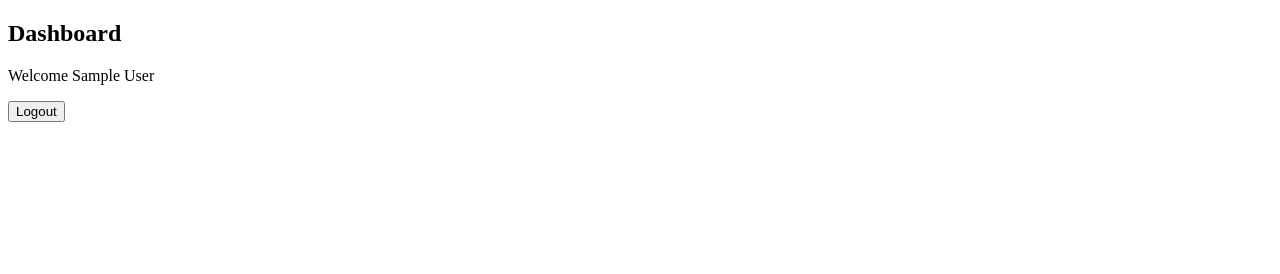
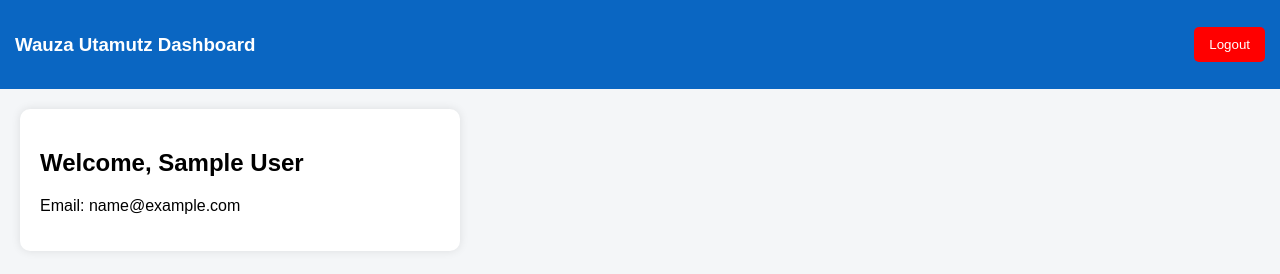
Before and after one commit to Mkataatozo/wauza-utamutz-backed, a website: page frontend/dashboard.html in a window 1280 px wide. Drawn offline with Linux system fonts and the light colour scheme; sample sign-in values are in the browser's storage.

Commit message:
added dashboard

```diff
--- a/frontend/dashboard.html
+++ b/frontend/dashboard.html
@@ -1,30 +1,93 @@
 <!DOCTYPE html>
 <html>
 <head>
-  <title>Dashboard</title>
+  <title>Dashboard - Wauza Utamutz</title>
+
+  <style>
+
+    body{
+      font-family: Arial;
+      background:#f4f6f8;
+      margin:0;
+    }
+
+    .header{
+      background:#0a66c2;
+      color:white;
+      padding:15px;
+      display:flex;
+      justify-content:space-between;
+      align-items:center;
+    }
+
+    .container{
+      padding:20px;
+    }
+
+    .card{
+      background:white;
+      padding:20px;
+      border-radius:10px;
+      box-shadow:0 0 10px rgba(0,0,0,0.1);
+      max-width:400px;
+    }
+
+    button{
+      padding:10px 15px;
+      border:none;
+      background:red;
+      color:white;
+      cursor:pointer;
+      border-radius:5px;
+    }
+
+  </style>
+
 </head>
 <body>
 
-<h2>Dashboard</h2>
+<div class="header">
+  <h3>Wauza Utamutz Dashboard</h3>
 
-<p id="welcome"></p>
+  <button onclick="logout()">Logout</button>
+</div>
 
-<button onclick="logout()">Logout</button>
+<div class="container">
+
+  <div class="card">
+
+    <h2 id="welcome"></h2>
+
+    <p id="email"></p>
+
+  </div>
+
+</div>
 
 <script>
 
 const user = JSON.parse(localStorage.getItem("user"));
 
-if (!user) {
+if(!user){
+
   window.location.href = "login.html";
+
+}else{
+
+  document.getElementById("welcome").innerText =
+    "Welcome, " + user.name;
+
+  document.getElementById("email").innerText =
+    "Email: " + user.email;
+
 }
 
-document.getElementById("welcome").innerText =
-  "Welcome " + user.name;
+function logout(){
 
-function logout() {
   localStorage.removeItem("user");
-  window.location.href = "login.html";
+
+  window.location.href="login.html";
+
 }
 
 </script>
```
